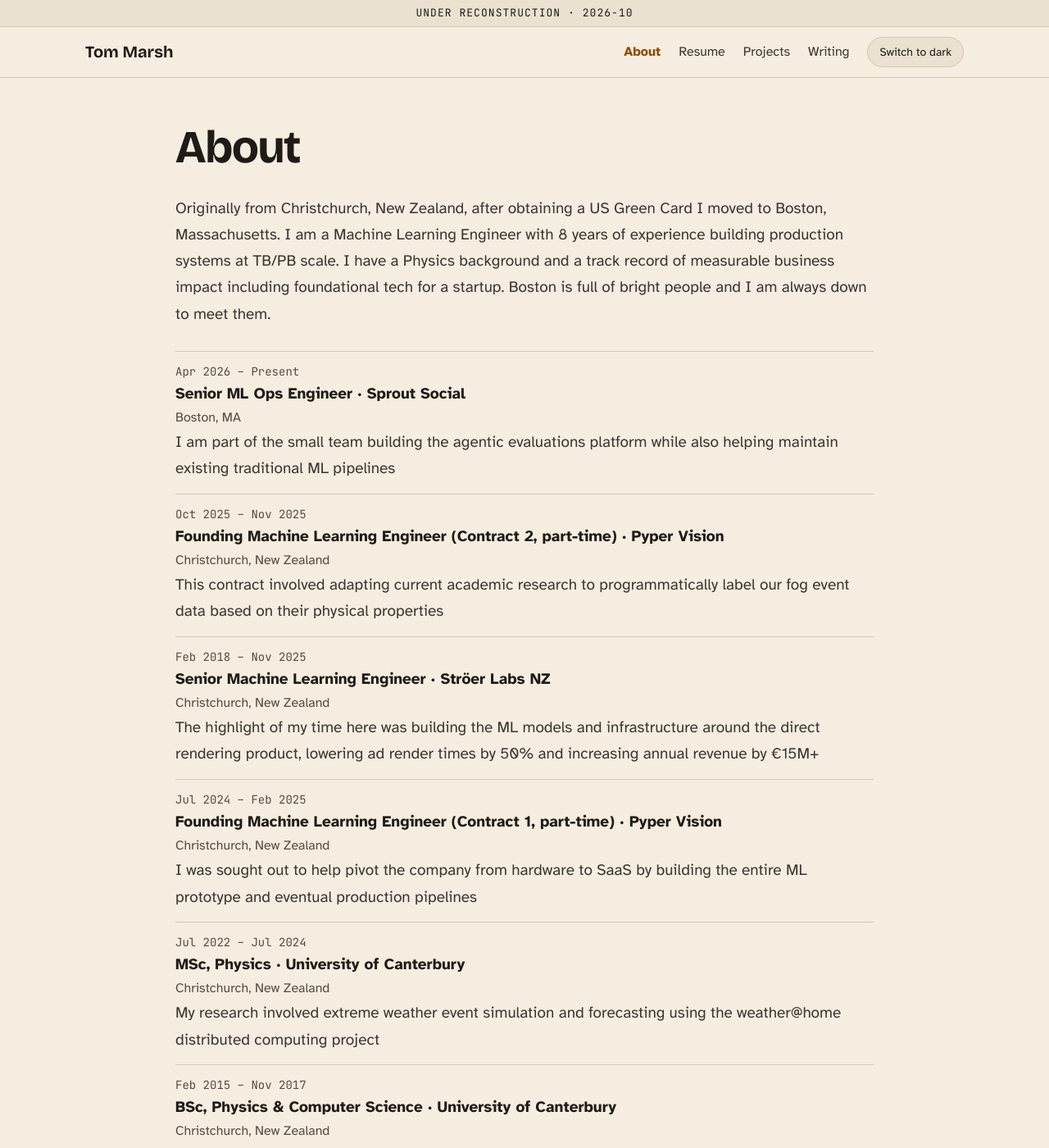
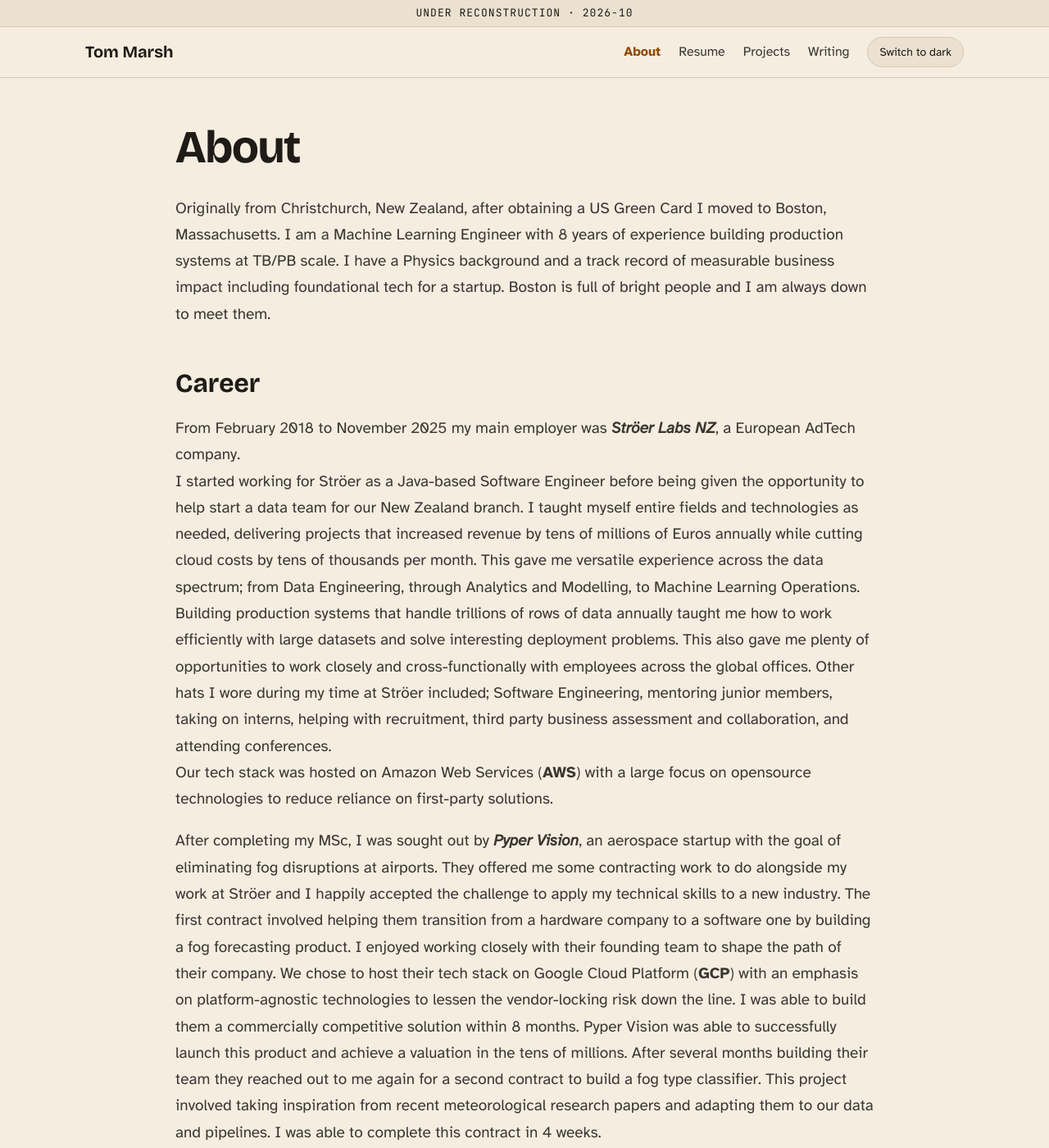
Before and after one commit to Graphight/Graphight.github.io, a Jekyll site: the page built from pages/about.md, in a window 1280 px wide and 1400 px high. Shown: the whole window at 82% size. Built offline with Jekyll 4.4.1, drawn with Linux system fonts in a browser that asks for light colours; our own code applies the rules of GitHub Pages for plain Markdown files; some of the changed text lies outside the part shown.

Commit message:
about: drop the timeline

```diff
--- a/pages/about.md
+++ b/pages/about.md
@@ -8,8 +8,6 @@ Originally from Christchurch, New Zealand, after obtaining a US Green Card I mov
 I am a Machine Learning Engineer with 8 years of experience building production systems at TB/PB scale.
 I have a Physics background and a track record of measurable business impact including foundational tech for a startup.
 Boston is full of bright people and I am always down to meet them.
-
-{% include timeline.html %}
 
 ## Career
 
```
